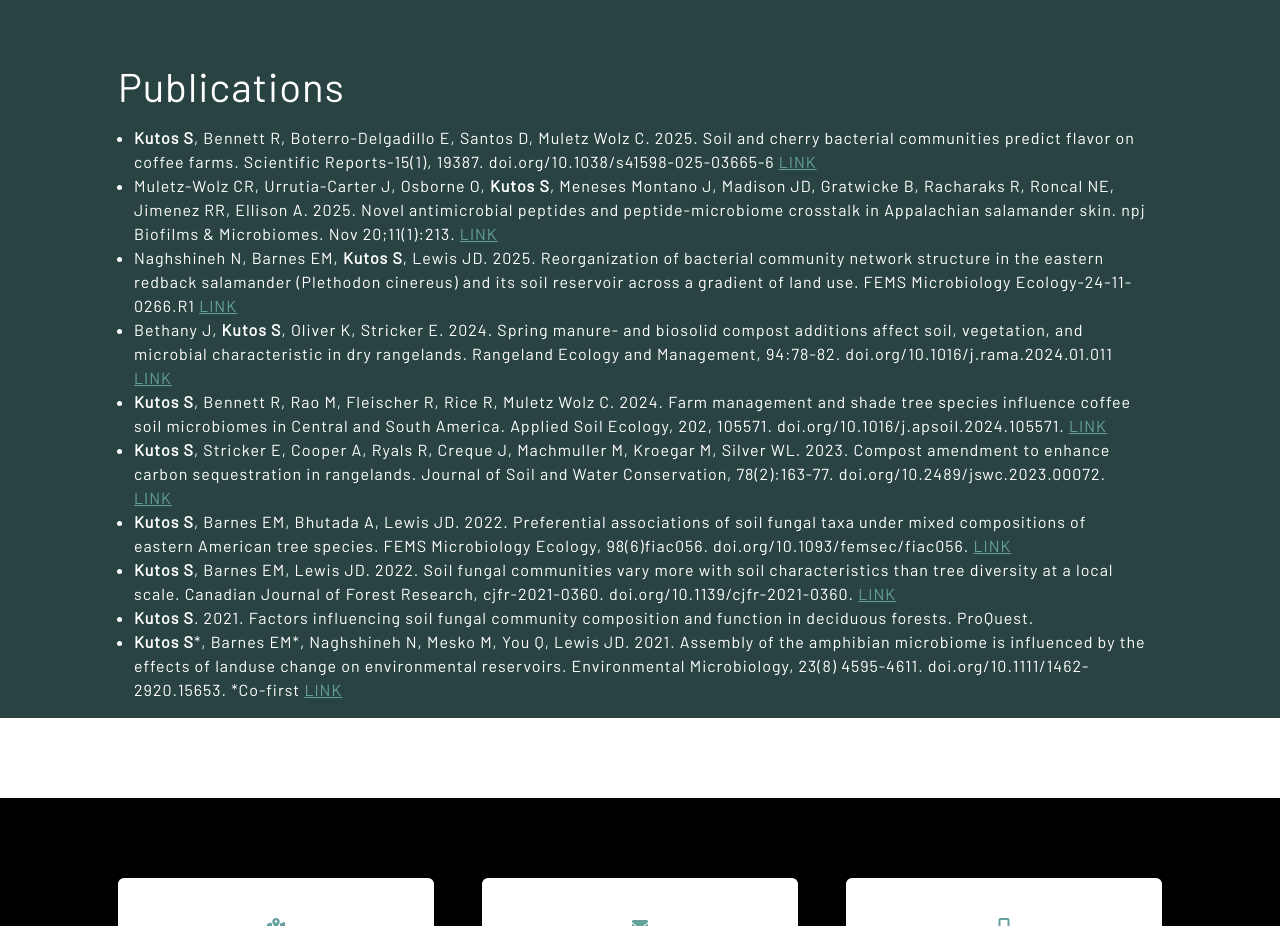
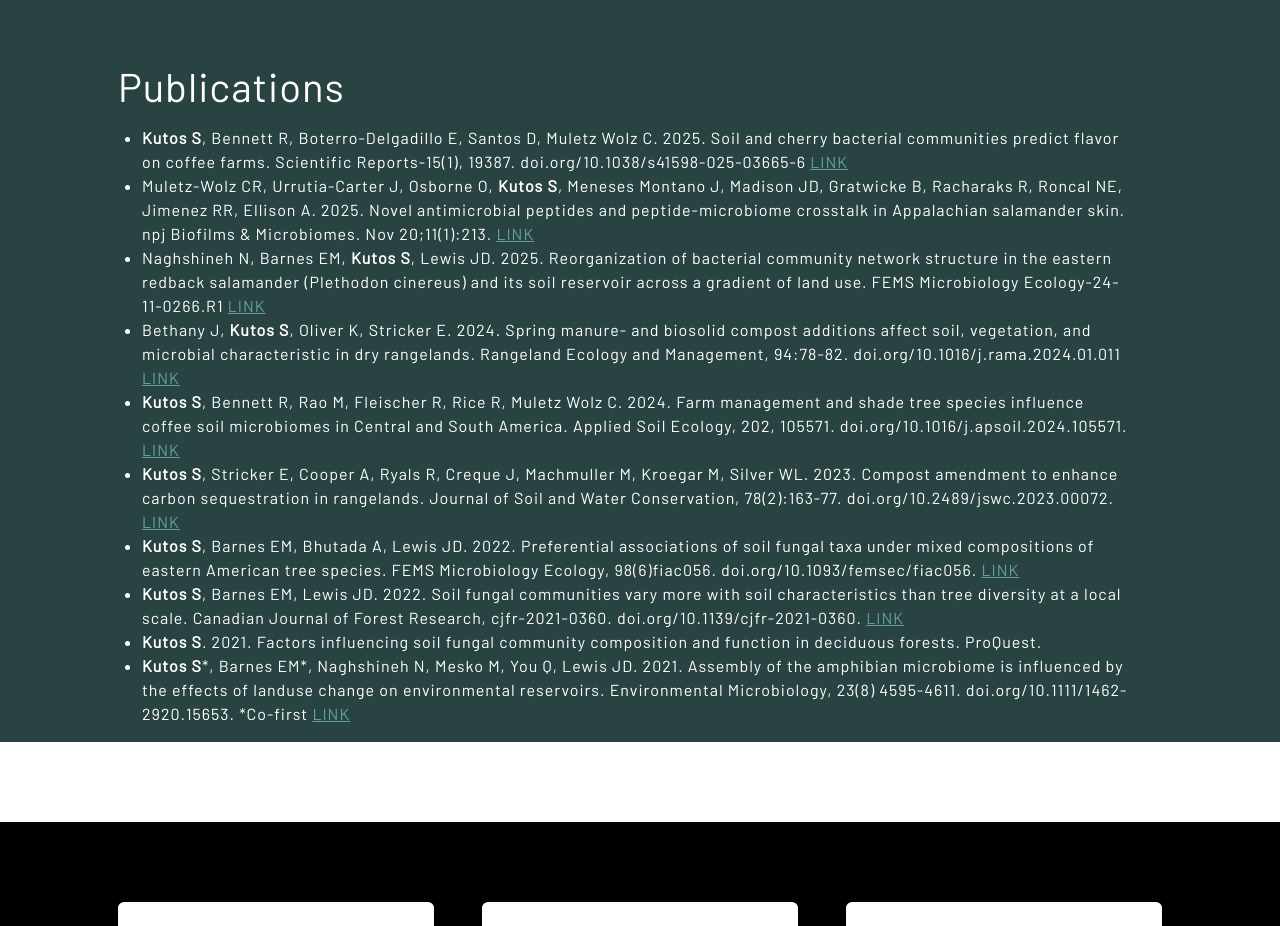
Before and after one commit to sku16165156LOY/GNOMELab, a plain HTML site: page index.html in a window 1280 px wide. Shown: the part 3560-4486 px from the top of the page. Drawn offline with nearby package versions, Linux system fonts and the light colour scheme.

Commit message:
Update index.html

```diff
--- a/index.html
+++ b/index.html
@@ -172,7 +172,7 @@
                 <div class="row gx-4 gx-lg-5">
                     <div class="col-lg-12">
                         <h1 class="text-white mb-3">Publications</h1>
-                        <ul class="text-white px-3">
+                        <ul class="text-white px-4">
                             <li><b>Kutos S</b>, Bennett R, Boterro-Delgadillo E, Santos D, Muletz Wolz C. 2025. Soil and cherry bacterial communities predict flavor on coffee farms. Scientific Reports-15(1), 19387. doi.org/10.1038/s41598-025-03665-6
                                 <a href="https://www.nature.com/articles/s41598-025-03665-6/">LINK</a>
                             </li>
```
